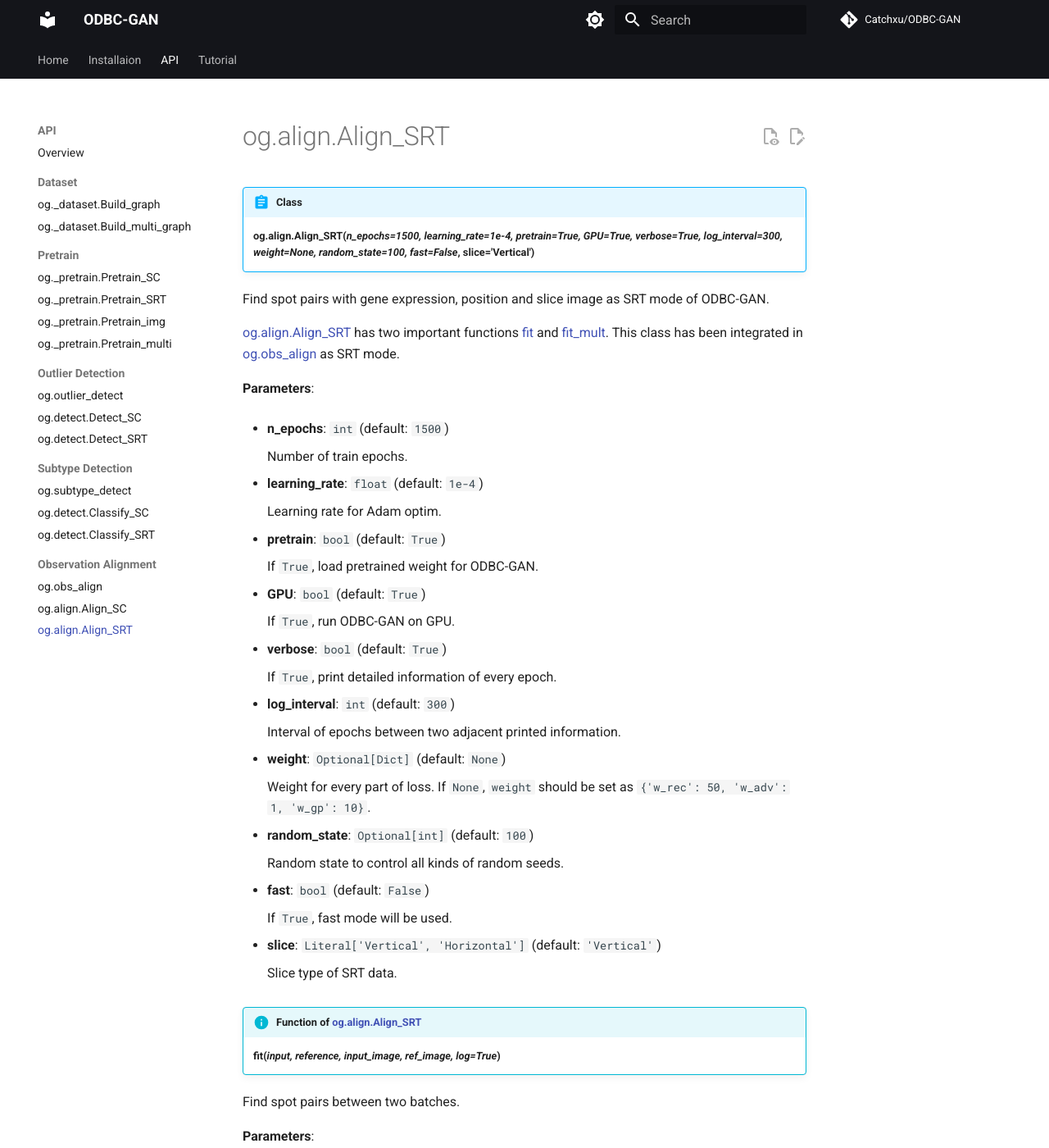
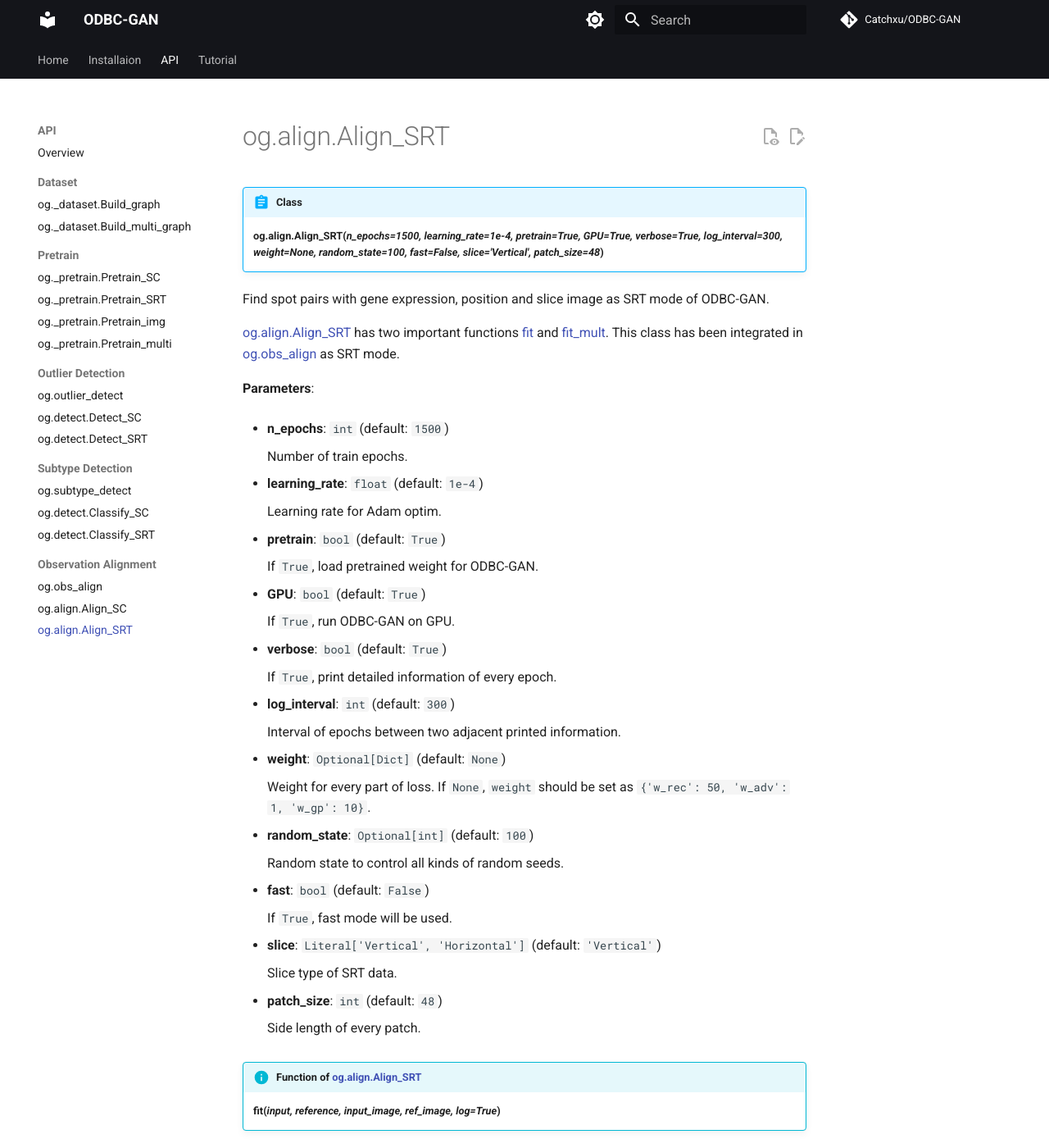
Before and after one commit to Catchxu/ODBC-GAN-docs, an MkDocs documentation site: the page built from docs/API/Align/Align_SRT.md, in a window 1280 px wide and 1400 px high. Shown: the whole window at 82% size. Built offline with MkDocs 1.6.1 and Material for MkDocs 9.7.7, drawn with Linux system fonts in a browser that asks for light colours; comment, search, counter and statistics services are not loaded.

Commit message:
update og.obs_align

```diff
--- a/docs/API/Align/Align_SRT.md
+++ b/docs/API/Align/Align_SRT.md
@@ -2,7 +2,7 @@
 
 <div id = 'SRT'></div>
 !!! abstract "Class"
-    <b>og.align.Align_SRT(<i>n_epochs=1500, learning_rate=1e-4, pretrain=True, GPU=True, verbose=True, log_interval=300, weight=None, random_state=100, fast=False</i>, slice='Vertical')</b>
+    <b>og.align.Align_SRT(<i>n_epochs=1500, learning_rate=1e-4, pretrain=True, GPU=True, verbose=True, log_interval=300, weight=None, random_state=100, fast=False, slice='Vertical', patch_size=48</i>)</b>
 
 Find spot pairs with gene expression, position and slice image as SRT mode of ODBC-GAN.
 
@@ -49,6 +49,10 @@ Find spot pairs with gene expression, position and slice image as SRT mode of OD
 - **slice**: `Literal['Vertical', 'Horizontal']` (default: `'Vertical'`)
 
     Slice type of SRT data.
+
+- **patch_size**: `int` (default: `48`)
+
+    Side length of every patch.
 
 <div id = 'fit'></div>
 !!! info "Function of [og.align.Align_SRT](#SRT)"
```
Also changed, not shown: docs/API/API_overview.md (+2 -2 lines), site/API/API_overview/index.html, site/API/Align/Align_SRT/index.html, site/search/search_index.json, 1 other file.
